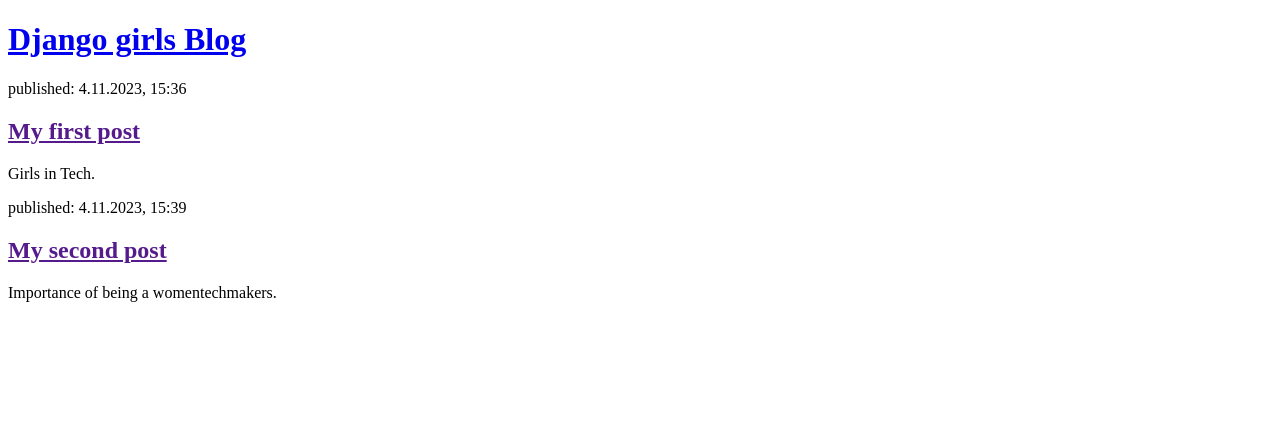
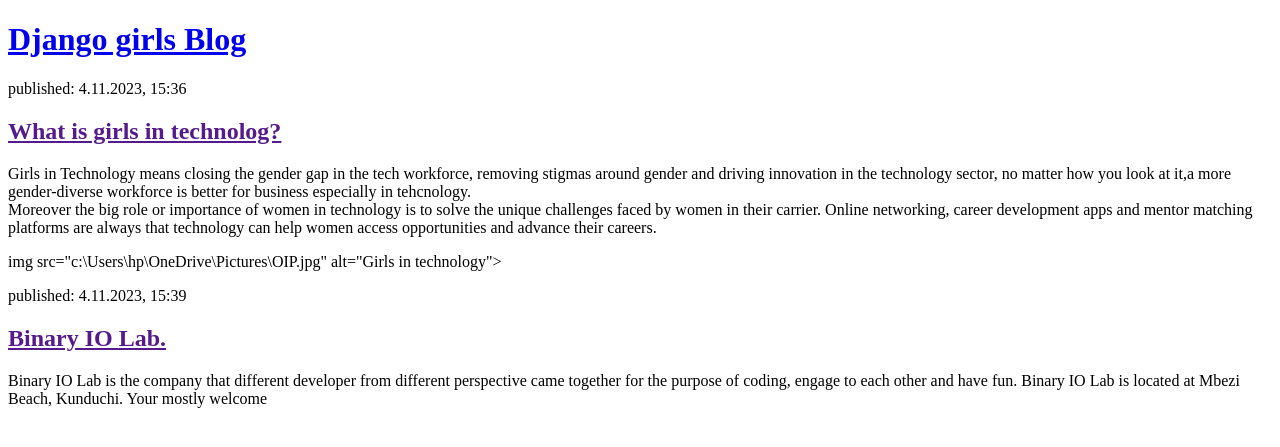
Before and after one commit to GloryMsasalaga/my-first-blog, a Django app: page / in a window 1280 px wide. Shown: the top 447 px of the page. Run offline with Django 3.2, Linux system fonts and the light colour scheme.

Commit message:
Changed the HTML for the site.

```diff
--- a/blog/templates/blog/post_list.html
+++ b/blog/templates/blog/post_list.html
@@ -7,14 +7,15 @@
     <header><h1><a href="/">Django girls Blog</a></h1></header>
     <article>
         <time>published: 4.11.2023, 15:36</time>
-            <h2><a href="">My first post</a></h2>
-            <p>Girls in Tech.</p>
+            <h2><a href="">What is girls in technolog?</a></h2>
+            <p>Girls in Technology means closing the gender gap in the tech workforce, removing stigmas around gender and driving innovation in the technology sector, no matter how you look at it,a more gender-diverse workforce is better for business especially in tehcnology. </br> Moreover the big role or importance of women in technology is to solve the unique challenges faced by women in their carrier. Online networking, career development apps and mentor matching platforms are always that technology can help women access opportunities and advance their careers.</p>
+            <p>img src="c:\Users\hp\OneDrive\Pictures\OIP.jpg" alt="Girls in technology">
     </article>
 
     <article>
         <time>published: 4.11.2023, 15:39</time>
-        <h2><a href="">My second post</a></h2>
-        <p>Importance of being a womentechmakers.</p>
+        <h2><a href="">Binary IO Lab.</a></h2>
+        <p>Binary IO Lab is the company that different developer from different perspective came together for the purpose of coding, engage to each other and have fun. Binary IO Lab is located at Mbezi Beach, Kunduchi. Your mostly welcome</p>
     </article>
 </body>
 </html>
```
